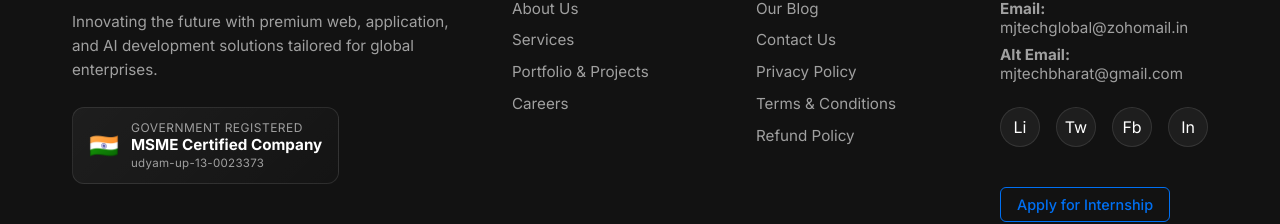
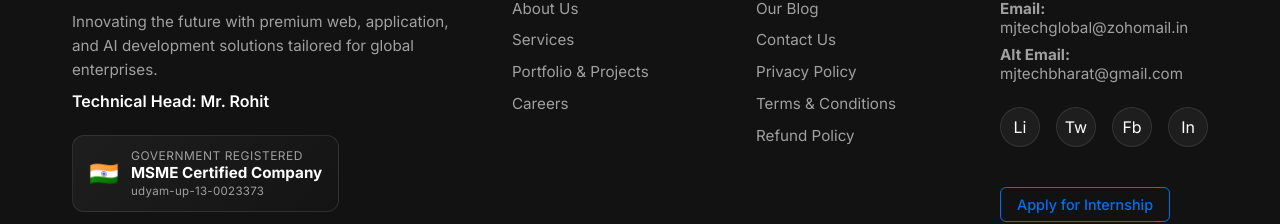
Before and after one commit to mohitsin300-ops/M, a Next.js app: page /contact in a window 1280 px wide. Shown: the part 1391-1615 px from the top of the page. Built offline with nearby package versions, Linux system fonts and the light colour scheme; no server answers.

Commit message:
Add files via upload

```diff
--- a/src/components/Footer.js
+++ b/src/components/Footer.js
@@ -14,6 +14,9 @@ export default function Footer() {
                         </Link>
                         <p className="footer-desc">
                             Innovating the future with premium web, application, and AI development solutions tailored for global enterprises.
+                        </p>
+                        <p className="footer-note" style={{ marginTop: '0.5rem', fontWeight: 600 }}>
+                            Technical Head: Mr. Rohit
                         </p>
                         <div style={{ display: 'flex', flexDirection: 'column', gap: '1rem', marginTop: '1.5rem' }}>
                             <div className="msme-badge">
```
